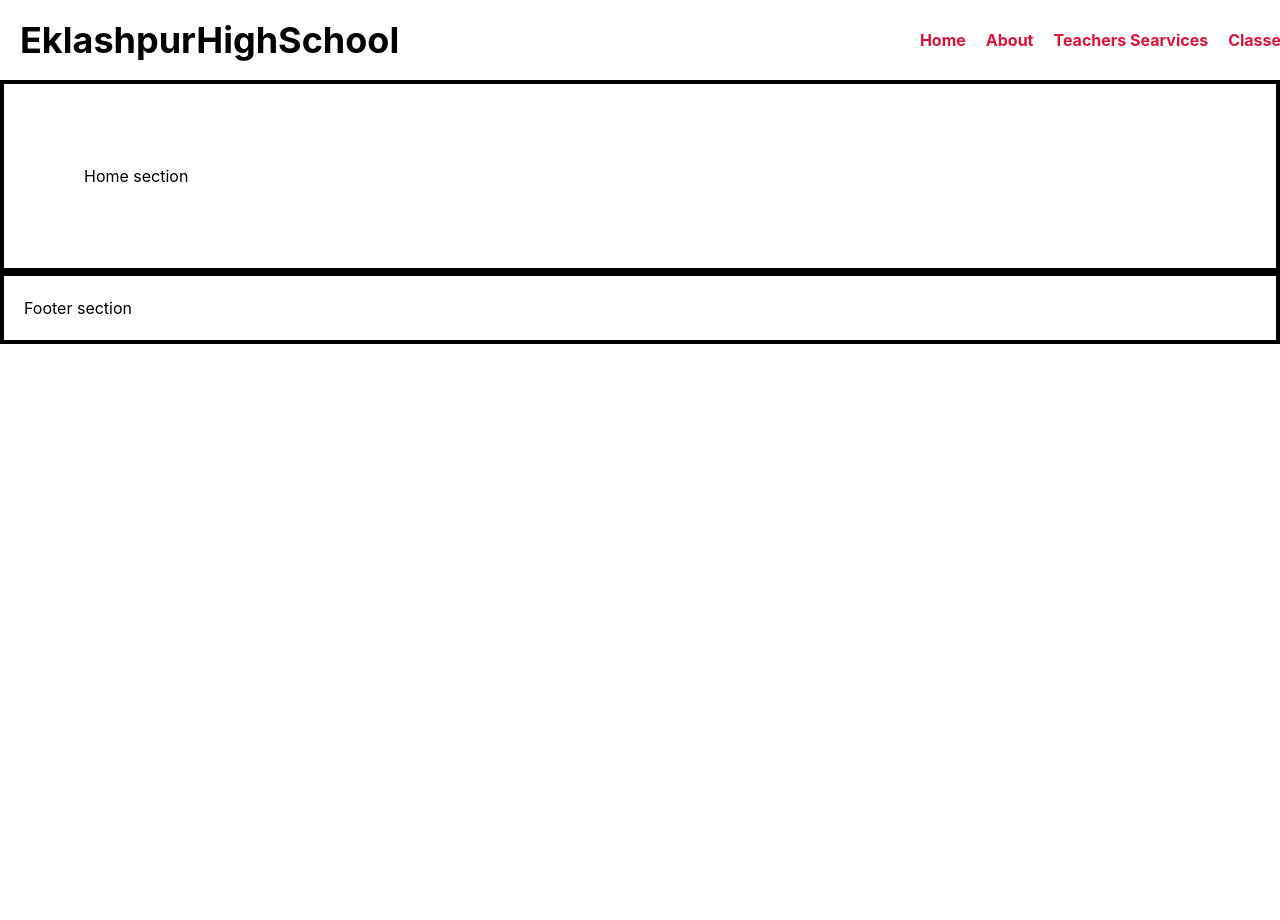
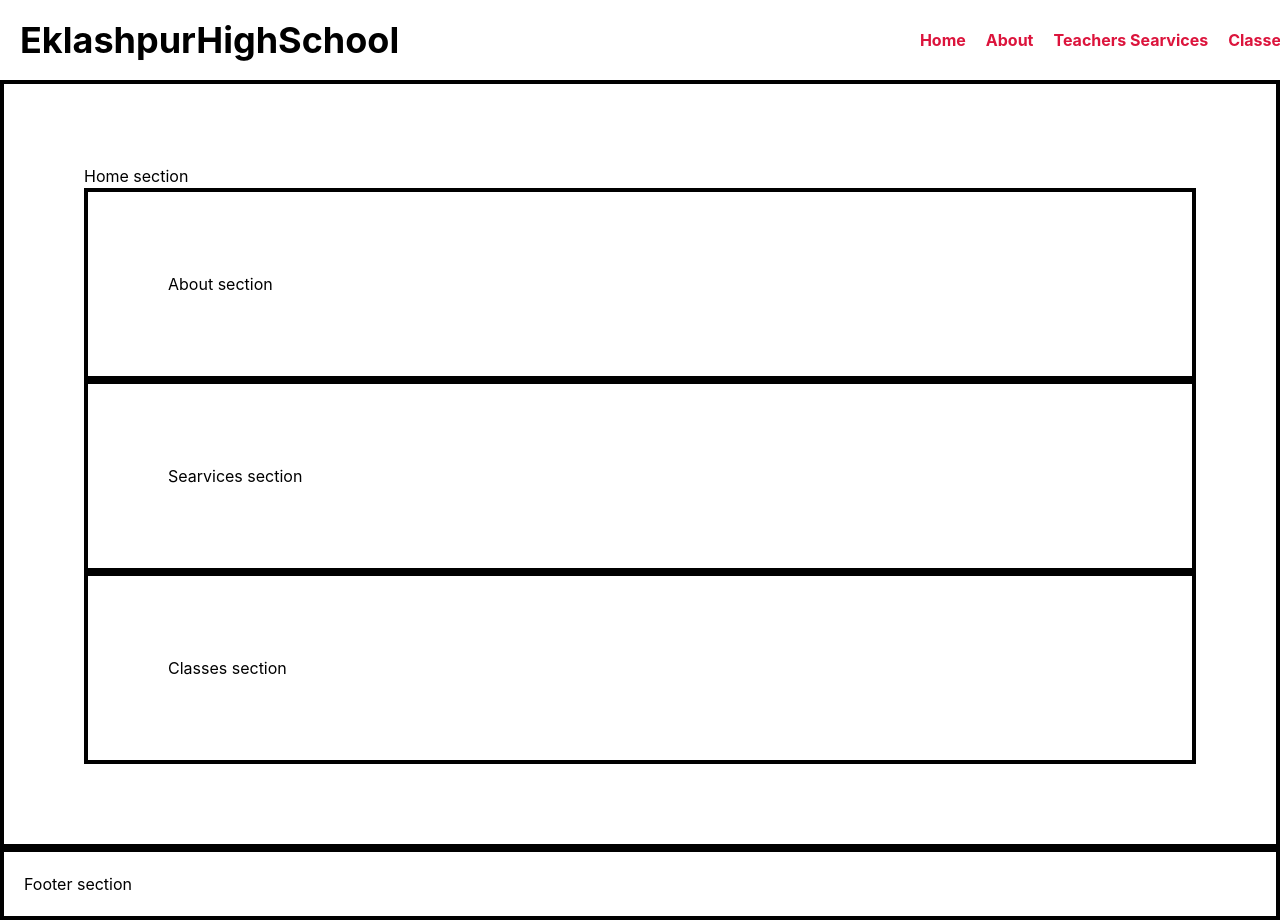
Before and after one commit to proloypaul/Eklashpur-High-School, a React (Create React App) app: page / in a window 1280 px wide. Before the commit the page ends 800 px from the top, so only its background shows below. Built offline with nearby package versions, Linux system fonts and the light colour scheme.

Commit message:
web structure

```diff
--- a/src/Components/Home/Home.js
+++ b/src/Components/Home/Home.js
@@ -1,9 +1,15 @@
 import React from 'react';
+import About from '../About/About';
+import Classes from '../Classes/Classes';
+import Searvices from '../Services/Searvices';
 
 const Home = () => {
     return (
         <div className="border-4 border-black p-20">
             <h1>Home section</h1>
+            <About></About>
+            <Searvices></Searvices>
+            <Classes></Classes>
         </div>
     );
 };
```
